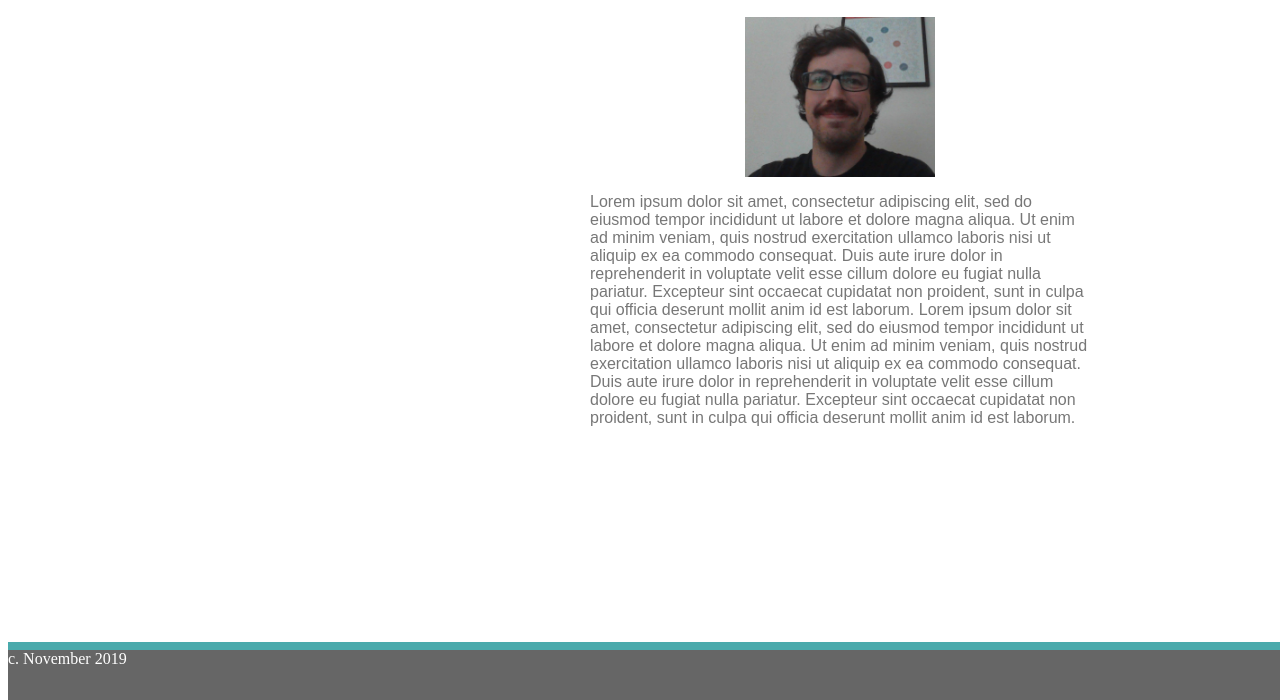
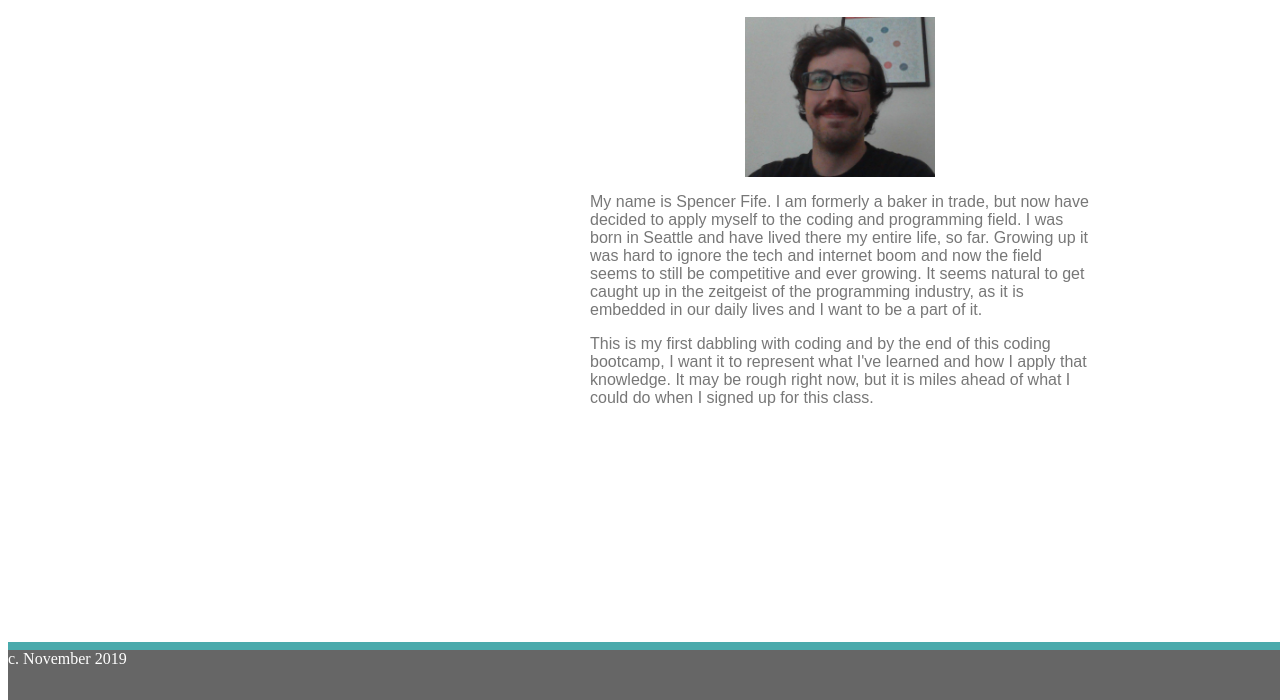
Before and after one commit to SpencerFife/Web-Developer-Portfolio, a plain HTML site: page index.html in a window 1280 px wide. Shown: the part 100-800 px from the top of the page. Drawn offline with Linux system fonts and the light colour scheme.

Commit message:
changes to index page

```diff
--- a/index.html
+++ b/index.html
@@ -34,23 +34,17 @@
                 <img src="assets/images/profile.jpg" alt="profile" id="profile">
             </div>
             <p>
-                Lorem ipsum dolor sit amet, consectetur adipiscing elit, sed do eiusmod tempor incididunt ut labore et
-                dolore magna aliqua. Ut enim ad minim veniam, quis nostrud exercitation ullamco laboris nisi ut aliquip
-                ex
-                ea commodo consequat. Duis aute irure dolor in reprehenderit in voluptate velit esse cillum dolore eu
-                fugiat
-                nulla pariatur. Excepteur sint occaecat cupidatat non proident, sunt in culpa qui officia deserunt
-                mollit
-                anim id est laborum.
-
-                Lorem ipsum dolor sit amet, consectetur adipiscing elit, sed do eiusmod tempor incididunt ut labore et
-                dolore magna aliqua. Ut enim ad minim veniam, quis nostrud exercitation ullamco laboris nisi ut aliquip
-                ex
-                ea commodo consequat. Duis aute irure dolor in reprehenderit in voluptate velit esse cillum dolore eu
-                fugiat
-                nulla pariatur. Excepteur sint occaecat cupidatat non proident, sunt in culpa qui officia deserunt
-                mollit
-                anim id est laborum.
+                My name is Spencer Fife. I am formerly a baker in trade, but now have decided to apply myself to the
+                coding and programming field. I was born in Seattle and have lived there my entire life, so far. Growing
+                up it was hard to ignore the tech and internet boom and now the field seems to still be competitive and
+                ever growing. It seems natural to get caught up in the zeitgeist of the programming industry, as it is
+                embedded in our daily lives and I want to be a part of it.
+            </p>
+            <p>
+                This is my first dabbling with coding and by the end of this coding bootcamp, I want it to represent
+                what I've learned and how I apply that knowledge. It may be rough right now, but it is miles ahead of
+                what I could do when I signed up for
+                this class.
             </p>
 
         </div>
```
